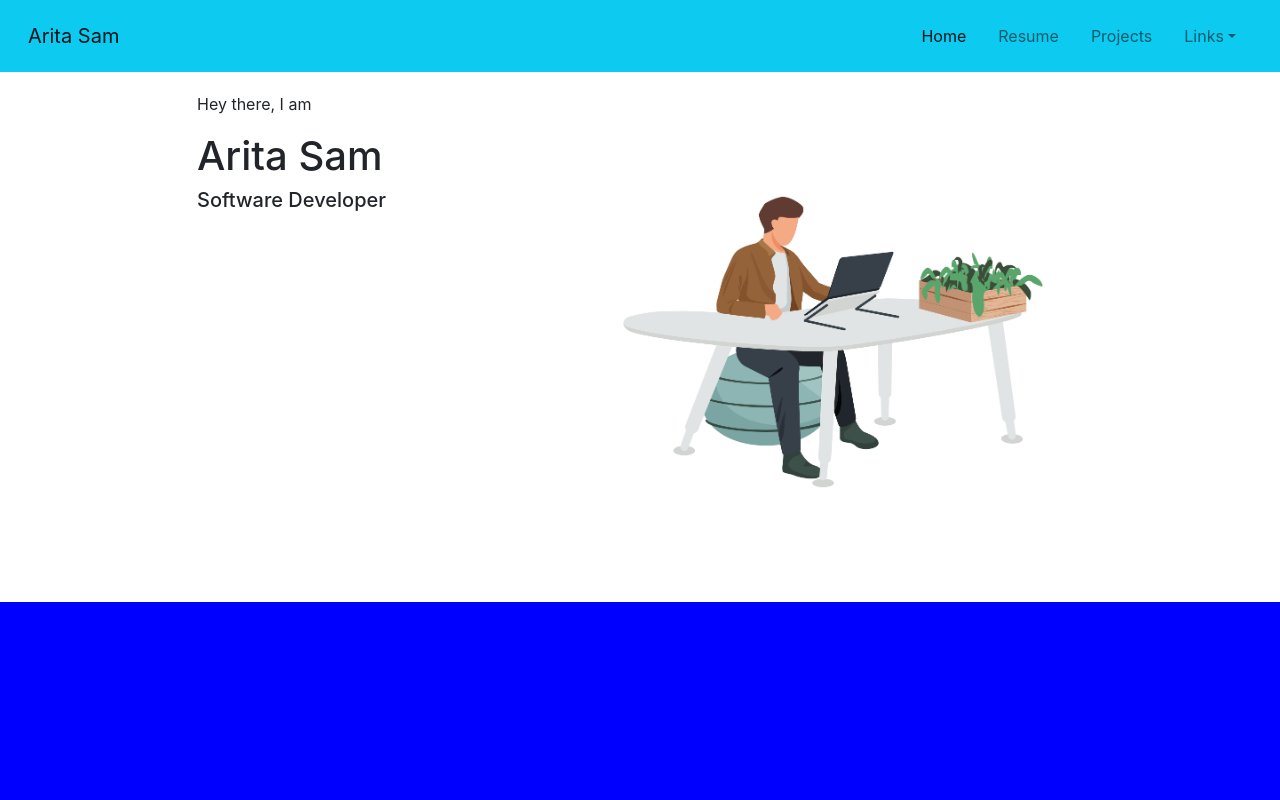
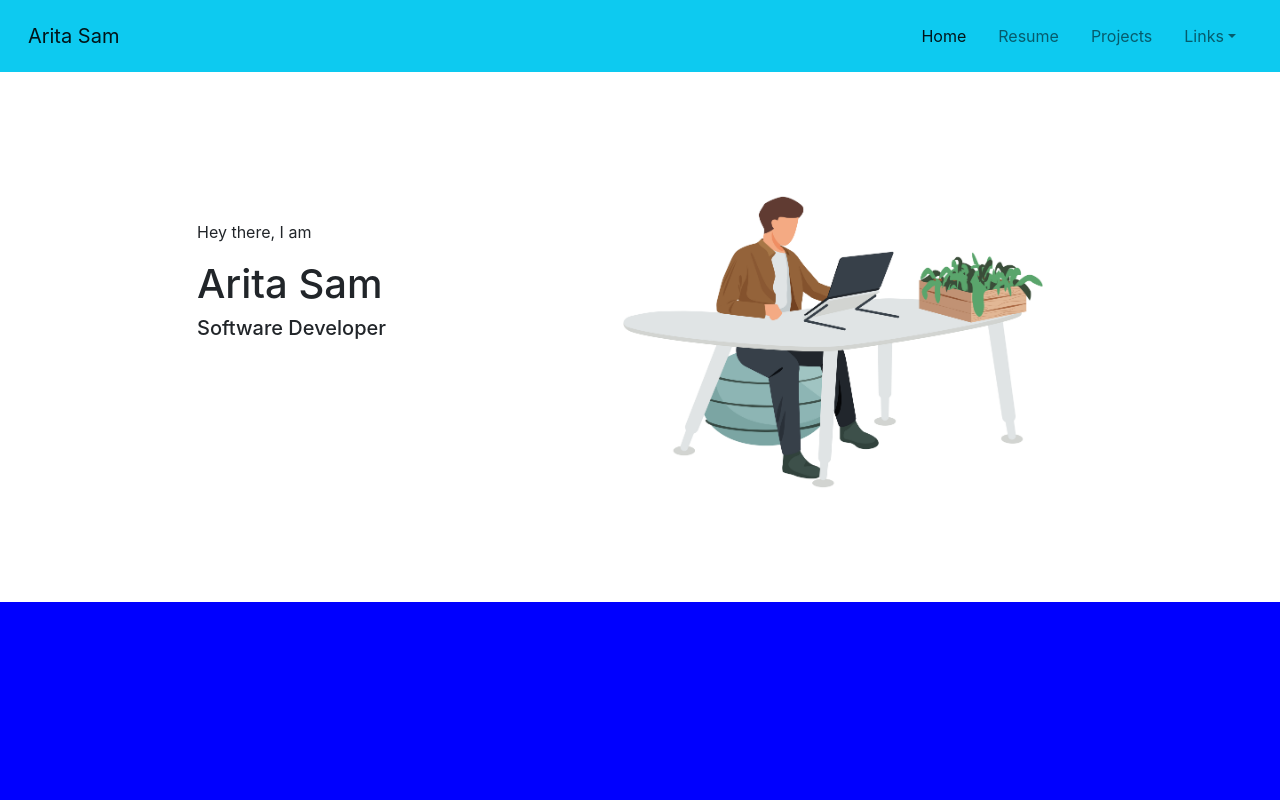
Before and after one commit to Arita-wa-Security/arita-portfolio, a React (Create React App) app: page / in a window 1280 px wide. Shown: the top 800 px of the page. Built offline with nearby package versions, Linux system fonts and the light colour scheme.

Commit message:
style: Positioned the work section relatively

```diff
--- a/src/components/Body/body.css
+++ b/src/components/Body/body.css
@@ -6,10 +6,12 @@
 
 #initial-content{
     display: block;
+    margin-top: 10%;
 
 }
 
 #work{
     height: 100%;
-    /* position: relative; */
+    position: relative;
+
 }
```
